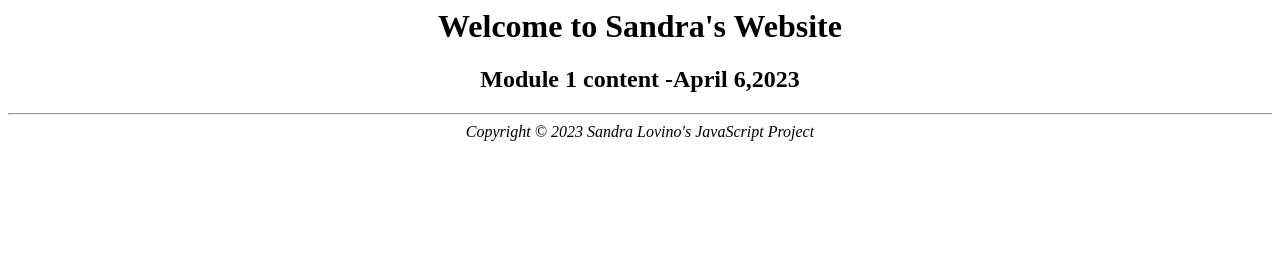
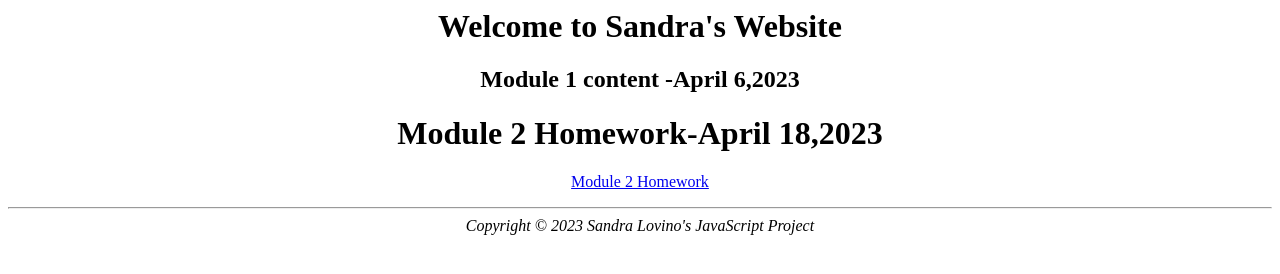
Before and after one commit to xanddrrraaaa/xanddrrraaaa.github.io, a plain HTML site: page index.html in a window 1280 px wide. Drawn offline with Linux system fonts and the light colour scheme.

Commit message:
New Push

```diff
--- a/index.html
+++ b/index.html
@@ -11,6 +11,11 @@
             <h1>Welcome to Sandra's Website</h1>
             <h2>Module 1 content -April 6,2023</h2>
 
+            <h1>Module 2 Homework-April 18,2023</h1>
+            <p>
+                <a href="Mod2Demo/alert1.html">Module 2 Homework</a>
+            </p>
+
             <hr>
             <em>Copyright &copy; 2023 Sandra Lovino's JavaScript Project </em>
 
```
Also changed, not shown: Mod2Demo/alert1.html (renamed from alert1.html, +1 -1 lines), Mod2Demo/alertdemomod2.js (renamed from alertdemomod2.js), 1 other file.
